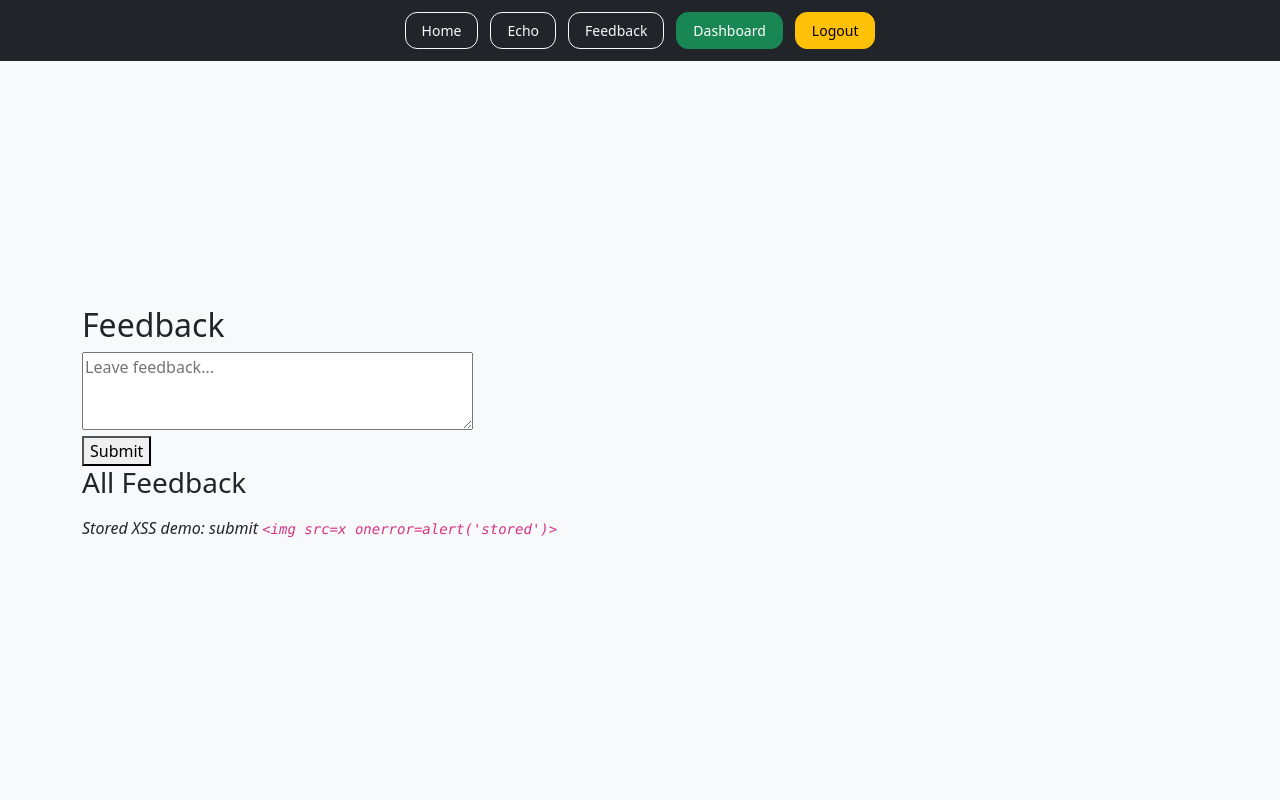
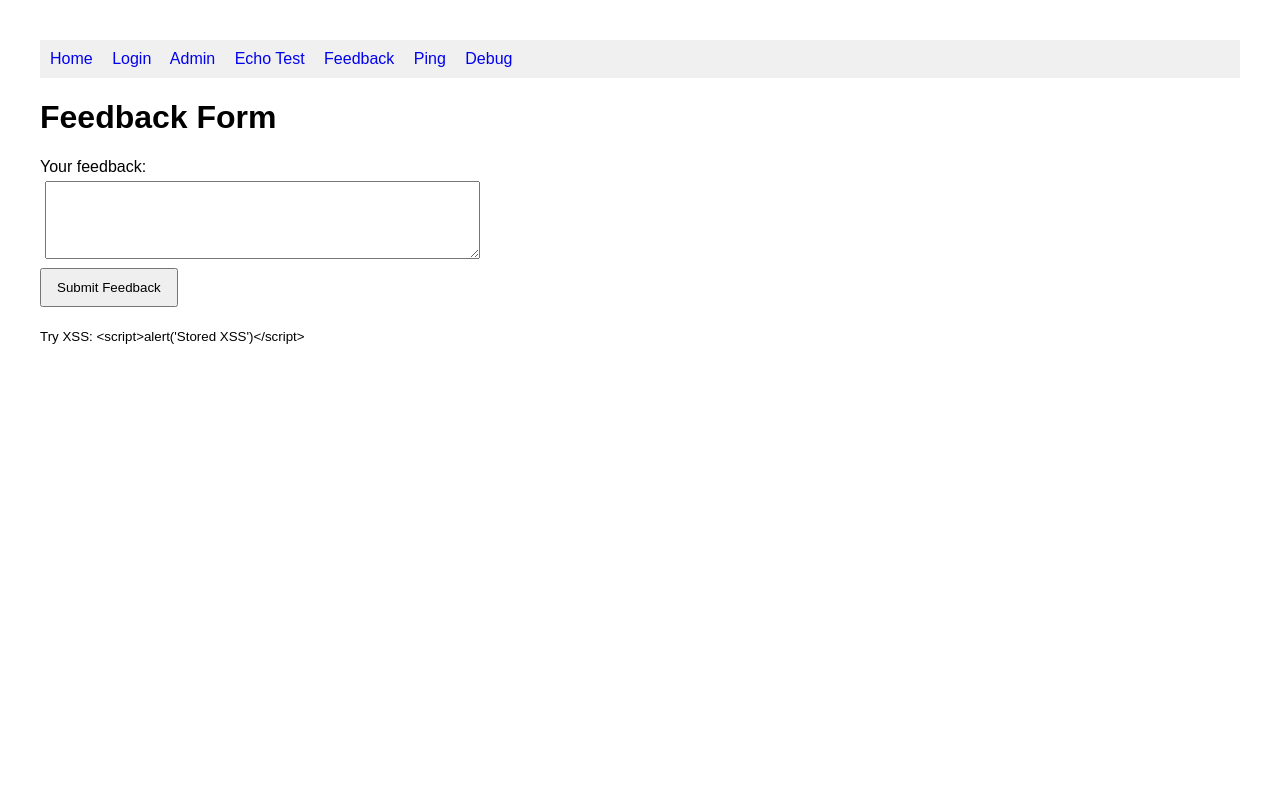
Before and after one commit to Jigyasa777/secure-sdlc-capstone, a Flask app: page /feedback in a window 1280 px wide. Run offline with Flask 2, Linux system fonts and the light colour scheme; a user stored in the database is signed in.

Commit message:
Add intentional vulns (SQLi/XSS/CMDi), align routes to templates

```diff
--- a/app/templates/base.html
+++ b/app/templates/base.html
@@ -1,58 +1,28 @@
-<!doctype html>
-<html lang="en">
+<!DOCTYPE html>
+<html>
 <head>
-  <meta charset="utf-8">
-  <title>{{ title or "Capstone" }}</title>
-  <meta name="viewport" content="width=device-width, initial-scale=1">
-  <link href="https://cdn.jsdelivr.net/npm/bootstrap@5.3.2/dist/css/bootstrap.min.css" rel="stylesheet">
-  <style>
-    /* page structure */
-    body { min-height: 100vh; display: flex; flex-direction: column; background:#f8f9fa; }
-    main { flex: 1; display: flex; align-items: center; justify-content: center; }
-
-    /* header with centered tabs */
-    .app-header { background:#212529; }
-    .nav-pills-center { display:flex; justify-content:center; gap:.75rem; flex-wrap:wrap; padding:.75rem 0; }
-    .nav-pills-center a { border-radius:12px; padding:.45rem 1rem; }
-
-    /* footer */
-    footer { text-align:center; color:#6c757d; font-size:.9rem; padding:12px 0; }
-  </style>
+    <title>Vulnerable Demo App</title>
+    <style>
+        body { font-family: Arial, sans-serif; margin: 40px; }
+        .nav { background: #f0f0f0; padding: 10px; margin-bottom: 20px; }
+        .nav a { margin-right: 15px; text-decoration: none; }
+        .error { color: red; }
+        form { margin: 20px 0; }
+        input, textarea { margin: 5px; padding: 8px; }
+        button { padding: 10px 15px; }
+    </style>
 </head>
 <body>
+    <div class="nav">
+        <a href="/">Home</a>
+        <a href="/login">Login</a>
+        <a href="/admin">Admin</a>
+        <a href="/echo?message=test">Echo Test</a>
+        <a href="/feedback">Feedback</a>
+        <a href="/ping">Ping</a>
+        <a href="/debug">Debug</a>
+    </div>
 
-  <!-- centered tabs -->
-  <header class="app-header">
-    <div class="container">
-      <div class="nav-pills-center">
-        <a class="btn btn-outline-light btn-sm" href="{{ url_for('home') }}">Home</a>
-        <a class="btn btn-outline-light btn-sm" href="{{ url_for('echo_page') }}">Echo</a>
-        <a class="btn btn-outline-light btn-sm" href="{{ url_for('feedback') }}">Feedback</a>
-        {% if session.get('user') %}
-          <a class="btn btn-success btn-sm" href="{{ url_for('admin') }}">Dashboard</a>
-          <a class="btn btn-warning btn-sm" href="{{ url_for('logout') }}">Logout</a>
-        {% else %}
-          <a class="btn btn-primary btn-sm" href="{{ url_for('login') }}">Login</a>
-        {% endif %}
-      </div>
-    </div>
-  </header>
-
-  <!-- page body (centered) -->
-  <main>
-    <div class="container">
-      {% with messages = get_flashed_messages() %}
-        {% if messages %}
-          <div class="alert alert-info mb-3">
-            {% for m in messages %}<div>{{ m }}</div>{% endfor %}
-          </div>
-        {% endif %}
-      {% endwith %}
-      {% block content %}{% endblock %}
-    </div>
-  </main>
-
-
-
+    {% block content %}{% endblock %}
 </body>
 </html>
--- a/app/templates/feedback.html
+++ b/app/templates/feedback.html
@@ -1,16 +1,12 @@
 {% extends "base.html" %}
 {% block content %}
-  <h2>Feedback</h2>
-  <form method="post">
-    <textarea name="msg" rows="3" cols="40" placeholder="Leave feedback..."></textarea><br>
-    <button type="submit">Submit</button>
-  </form>
-
-  <h3>All Feedback</h3>
-  <ul>
-    {% for item in items %}
-      <li><b>{{ item.user }}</b>: {{ item.msg|safe }}</li>
-    {% endfor %}
-  </ul>
-  <p><em>Stored XSS demo: submit <code>&lt;img src=x onerror=alert('stored')&gt;</code></em></p>
+<h1>Feedback Form</h1>
+<form method="POST">
+    <div>
+        <label>Your feedback:</label><br>
+        <textarea name="feedback" rows="4" cols="50" required></textarea>
+    </div>
+    <button type="submit">Submit Feedback</button>
+</form>
+<p><small>Try XSS: &lt;script&gt;alert('Stored XSS')&lt;/script&gt;</small></p>
 {% endblock %}
```
Also changed, not shown: app/templates/admin.html (+4 -4 lines), app/templates/echo.html (+7 -8 lines), app/templates/home.html (+9 -7 lines), app/templates/login.html (+17 -6 lines).
